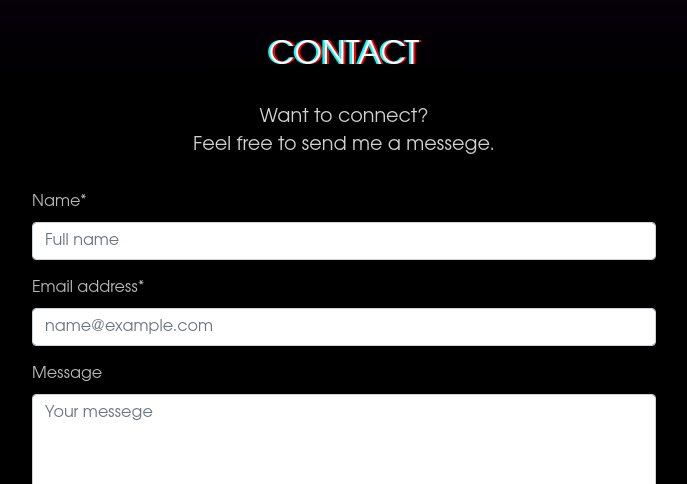
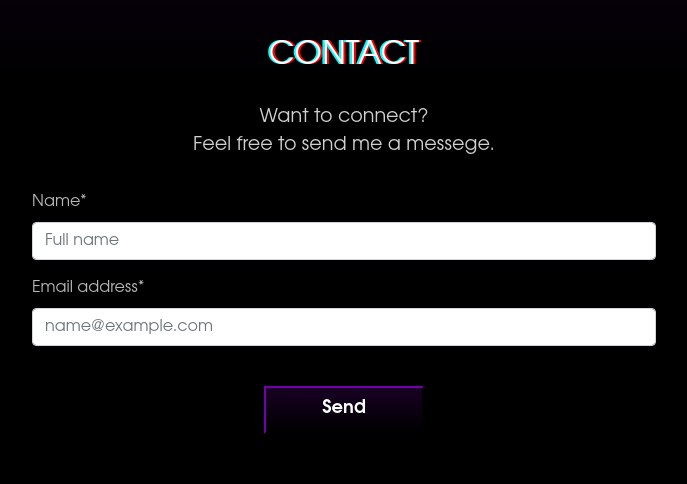
Before and after one commit to adithyaeS/-Adithyae-S, a plain HTML site: page index.html in a window 1280 px wide. Shown: the part 5618-6102 px from the top of the page, without its empty margins (296-983 px from the left). Drawn offline with nearby package versions, Linux system fonts and the light colour scheme.

Commit message:
Update index.html
Message box in contact section deleted.

```diff
--- a/index.html
+++ b/index.html
@@ -410,10 +410,7 @@
                         <label for="formControl2" class="formLabel">Email address*</label>
                         <input type="email" class="form-control" id="formControl2" placeholder="name@example.com" name="entry.1045781291" required autocomplete="off">
                     </div>
-                    <div class="form-group">
-                        <label for="formControl3" class="formLabel">Message</label>
-                        <textarea class="form-control" id="formControl3" rows="4" placeholder="Your messege" name="entry.839337160"></textarea>
-                    </div><br>
+                    <br>
                     <div class="text-center">
                         <button type="Send" class="sendButton">Send</button>
                     </div>
```
